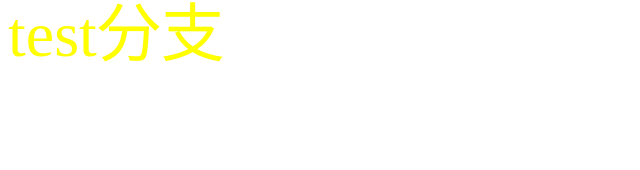
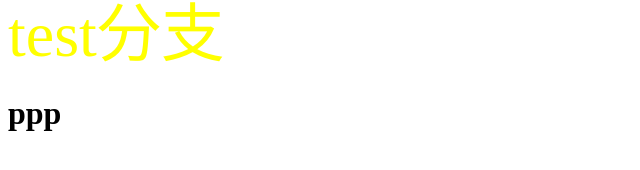
Before and after one commit to gammy12380/test12-2, a plain HTML site: page index.html in a window 1280 px wide. Shown: the part 100-270 px from the top of the page, without its empty margins (0-640 px from the left). Drawn offline with Linux system fonts and the light colour scheme.

Commit message:
see-me-show

```diff
--- a/index.html
+++ b/index.html
@@ -12,6 +12,7 @@
     <div class="box">
         <div class="a">test!</div>
         <div class="b">test分支</div>
+        <h1>ppp</h1>
     </div>
 </body>
 
```
